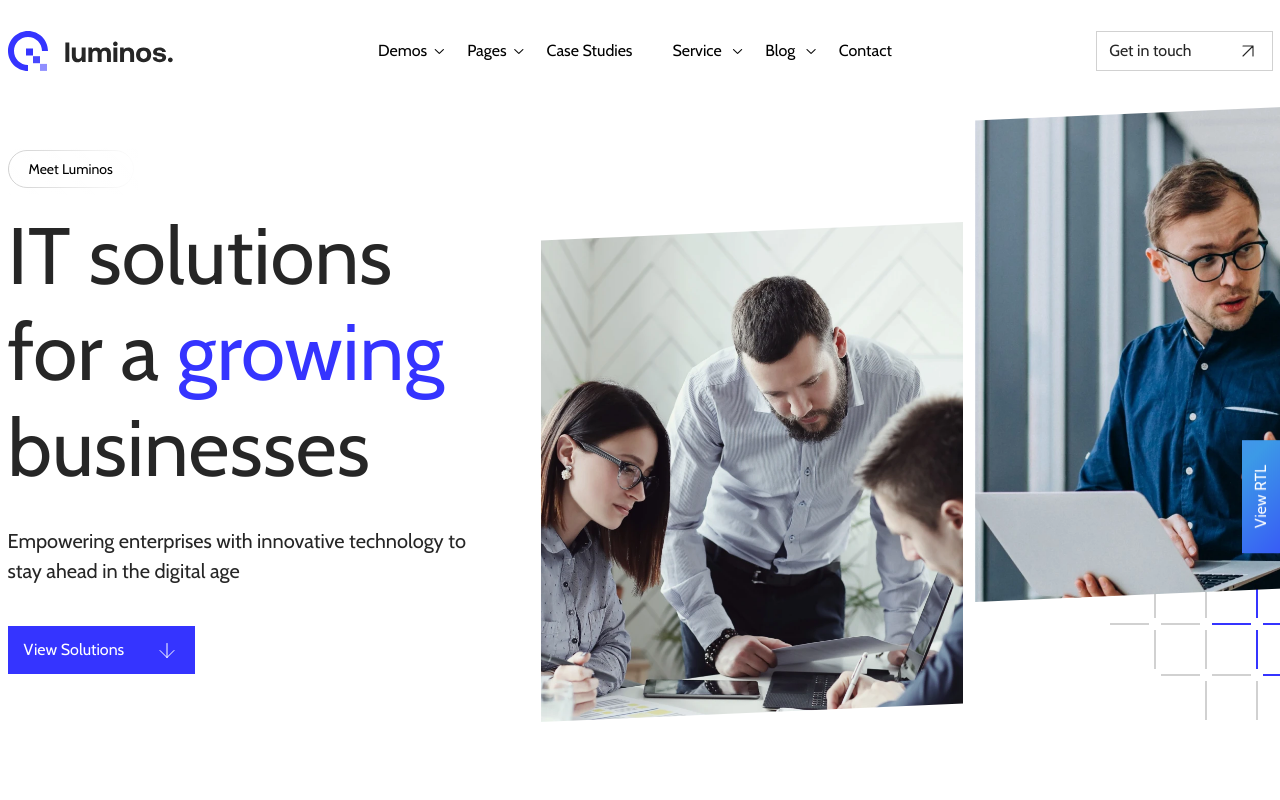
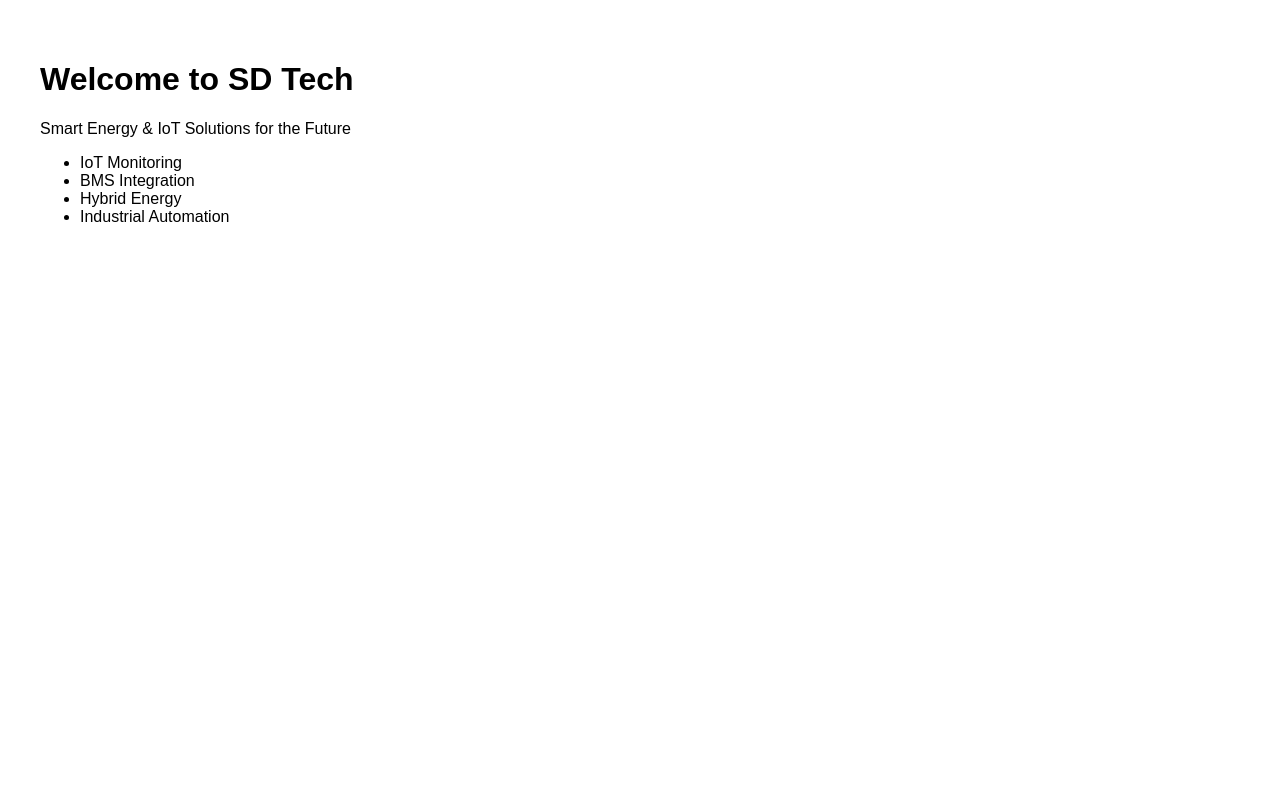
Before and after one commit to Nexgr8/sdtech-website, a Next.js app in the folder luminos-next/: page / in a window 1280 px wide. Shown: the top 800 px of the page. Built offline with nearby package versions, Linux system fonts and the light colour scheme.

Commit message:
Add working homepage to fix 404 on Vercel

```diff
--- /dev/null
+++ b/luminos-next/pages/index.js
@@ -0,0 +1,14 @@
+export default function Home() {
+    return (
+      <div style={{ fontFamily: 'sans-serif', padding: '2rem' }}>
+        <h1>Welcome to SD Tech</h1>
+        <p>Smart Energy & IoT Solutions for the Future</p>
+        <ul>
+          <li>IoT Monitoring</li>
+          <li>BMS Integration</li>
+          <li>Hybrid Energy</li>
+          <li>Industrial Automation</li>
+        </ul>
+      </div>
+    );
+  }
```
